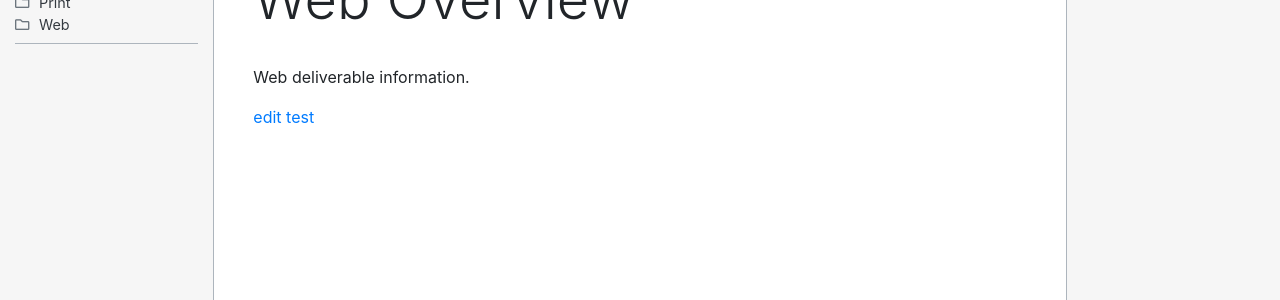
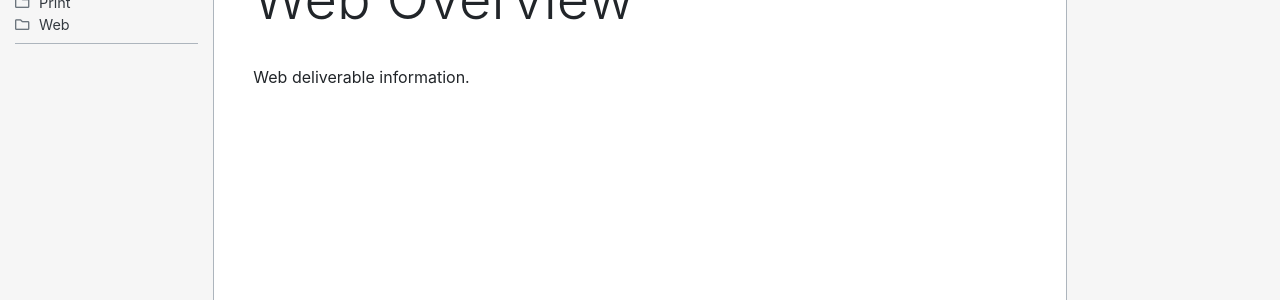
Before and after one commit to RonMilton/docker, a Jekyll site: the page built from docs/_latest/web/overview.md, in a window 1280 px wide and 900 px high. Shown: the part 141-441 px from the top of the window. Built offline with Jekyll 4.4.1, drawn with Linux system fonts in a browser that asks for light colours; nearby versions of some CDN libraries; comment, search, counter and statistics services are not loaded.

Commit message:
Update overview.md

```diff
--- a/docs/_latest/web/overview.md
+++ b/docs/_latest/web/overview.md
@@ -3,5 +3,3 @@
 # Web Overview
 
 Web deliverable information.
-
-[edit test]({{site.data.project.prose-base}}{{page.path}}{{page.name}})
```
